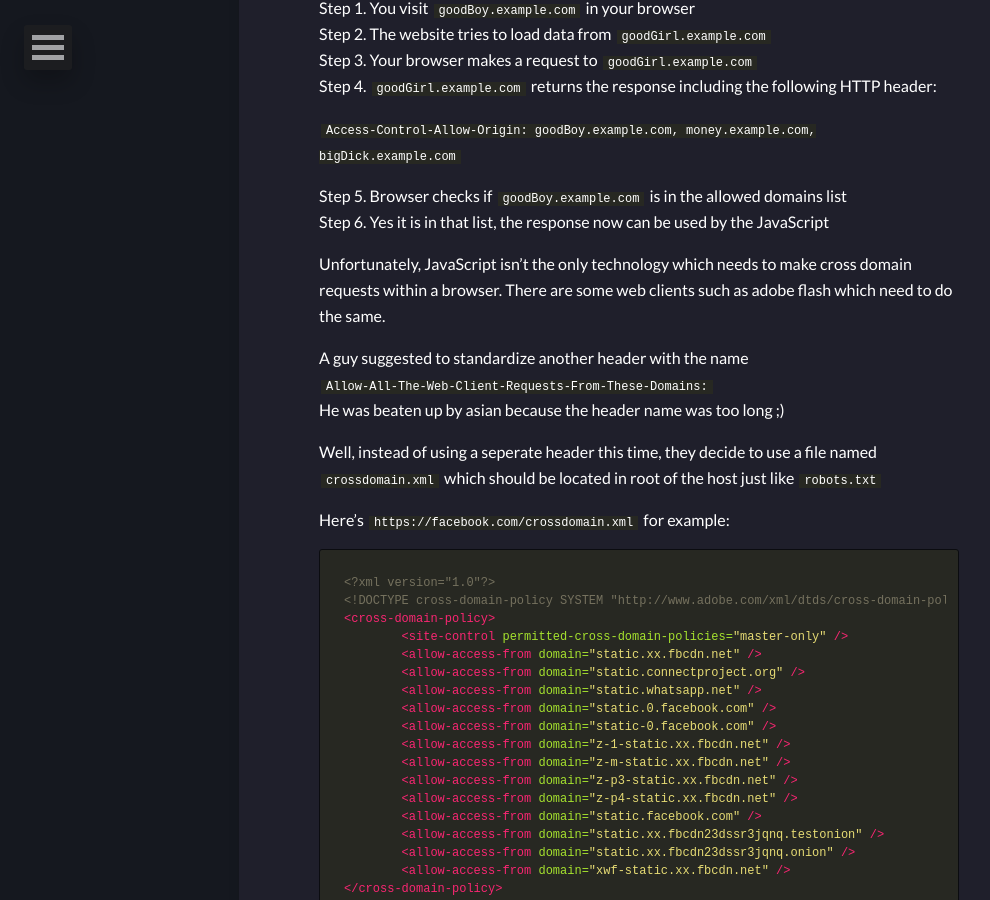
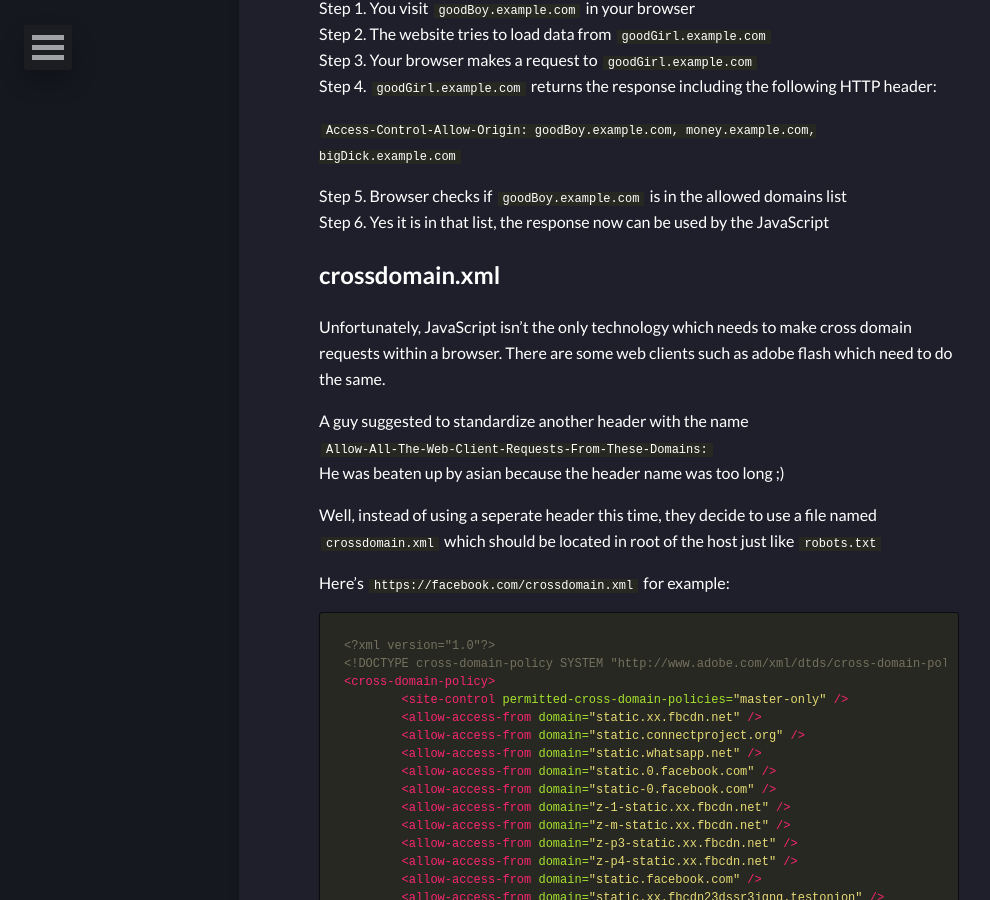
Before and after one commit to jermainlaforce/s0md3v.github.io, a Jekyll site: the page built from _posts/2018-10-30-sop-and-cors.md, in a window 1280 px wide and 900 px high, scrolled down 1948 px. Shown: the whole window, without its empty margins (1-991 px from the left). Built offline with Jekyll 4.4.1, drawn with Linux system fonts in a browser that asks for light colours; nearby versions of some CDN libraries; our own code applies the rules of GitHub Pages for plain Markdown files.

Commit message:
Update 2018-10-30-sop-and-cors.md

```diff
--- a/_posts/2018-10-30-sop-and-cors.md
+++ b/_posts/2018-10-30-sop-and-cors.md
@@ -59,6 +59,8 @@ Step 4. `goodGirl.example.com` returns the response including the following HTTP
 Step 5. Browser checks if `goodBoy.example.com` is in the allowed domains list<br>
 Step 6. Yes it is in that list, the response now can be used by the JavaScript<br>
 
+## crossdomain.xml
+
 Unfortunately, JavaScript isn't the only technology which needs to make cross domain requests within a browser.
 There are some web clients such as adobe flash which need to do the same.
 
```
